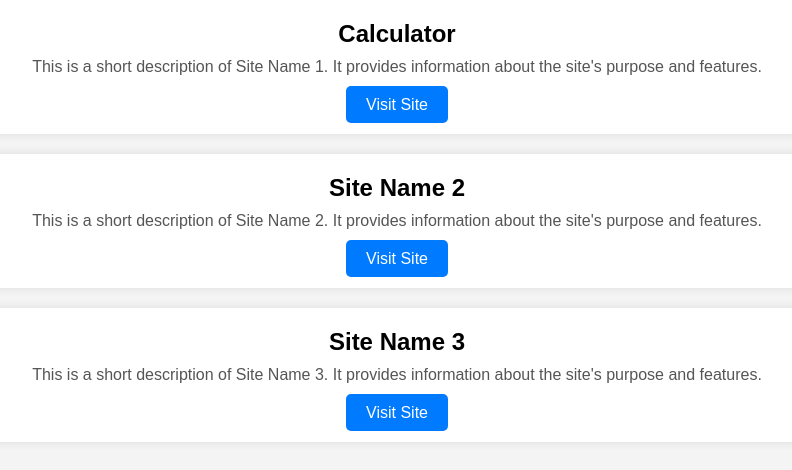
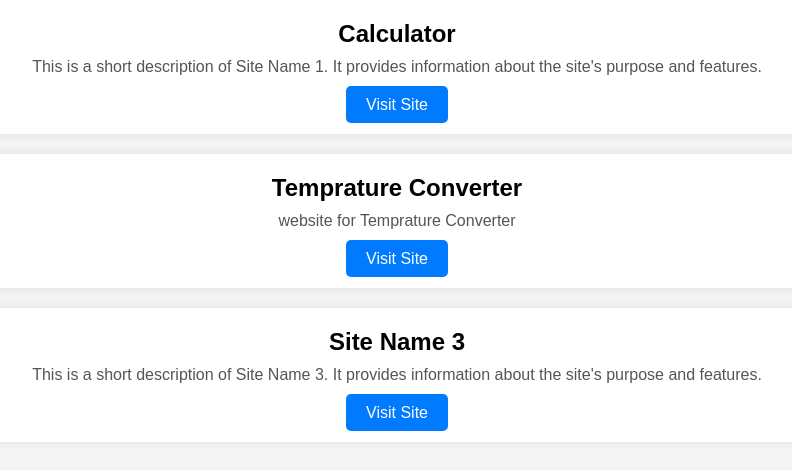
Before and after one commit to mr-navin/My-sites, a plain HTML site: page index.html in a window 1280 px wide. Shown: the part 108-578 px from the top of the page, without its empty margins (243-1035 px from the left). Drawn offline with Linux system fonts and the light colour scheme.

Commit message:
Update index.html

```diff
--- a/index.html
+++ b/index.html
@@ -57,9 +57,9 @@
 
         <!-- Site 2 -->
         <div class="site">
-            <h2>Site Name 2</h2>
-            <p>This is a short description of Site Name 2. It provides information about the site's purpose and features.</p>
-            <a href="https://www.example2.com" target="_blank">Visit Site</a>
+            <h2>Temprature Converter </h2>
+            <p>website for Temprature Converter </p>
+            <a href="https://mr-navin.github.io/Temprature-converter/" target="_blank">Visit Site</a>
         </div>
 
         <!-- Site 3 -->
```
